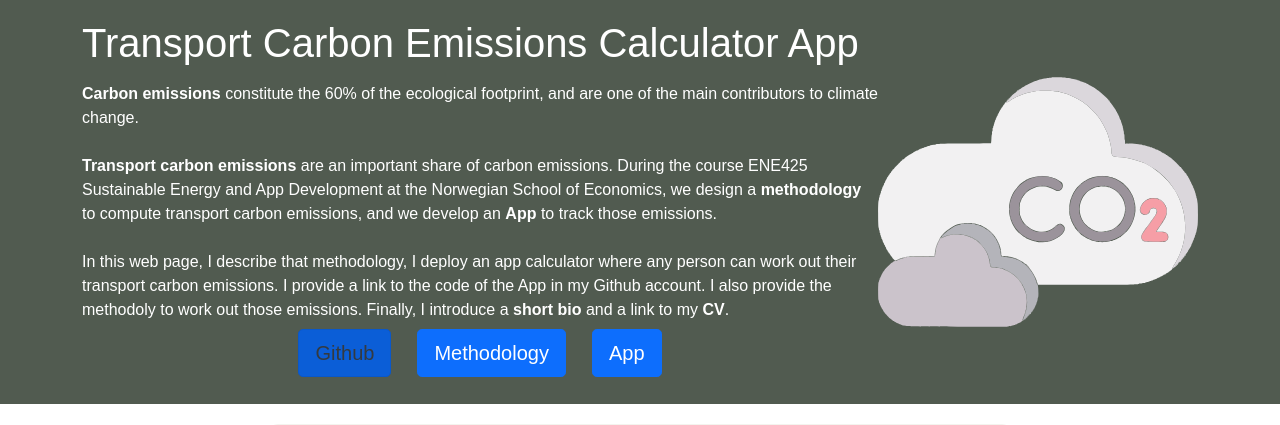
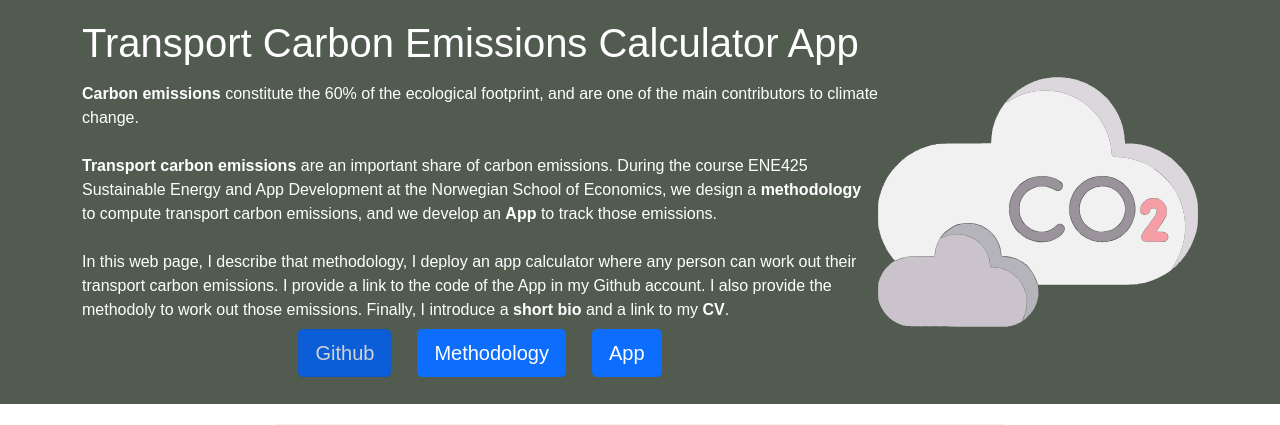
Before and after one commit to VeronikaPriakhina/ENE425-2022-app-Veronika, a Flask app: page / in a window 1280 px wide, with the pointer over the restyled element. Shown: the part 61-486 px from the top of the page. Run offline with Flask 2, Linux system fonts and the light colour scheme; some libraries are stand-ins or nearby versions.

Commit message:
Update layout.html

```diff
--- a/templates/layout.html
+++ b/templates/layout.html
@@ -49,7 +49,7 @@
             }
 
             .container_buttons_links_header_carbon a:hover {
-                color: #343a40;
+                color: lightgrey;
             }
 
             /***   Developer   ***/
```
